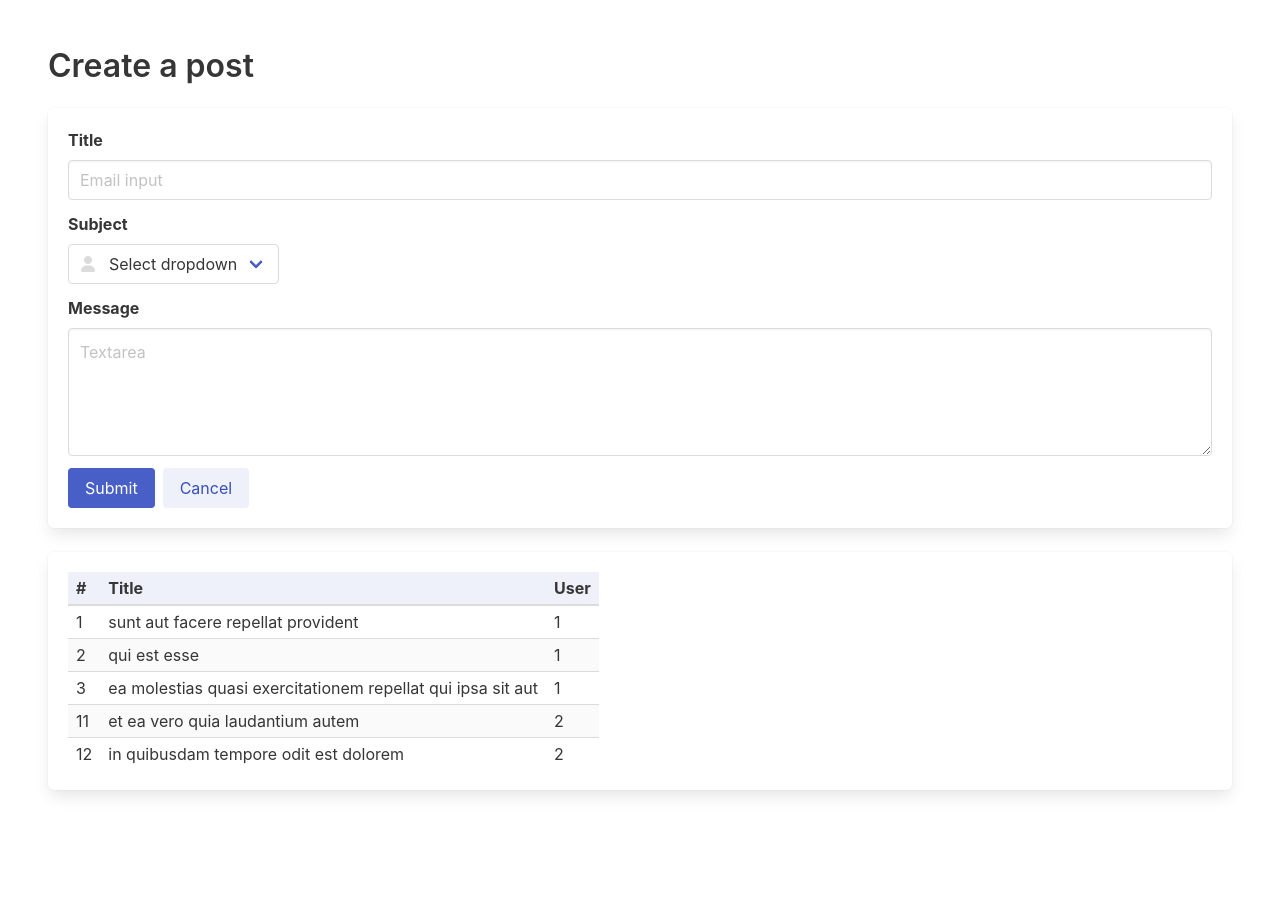
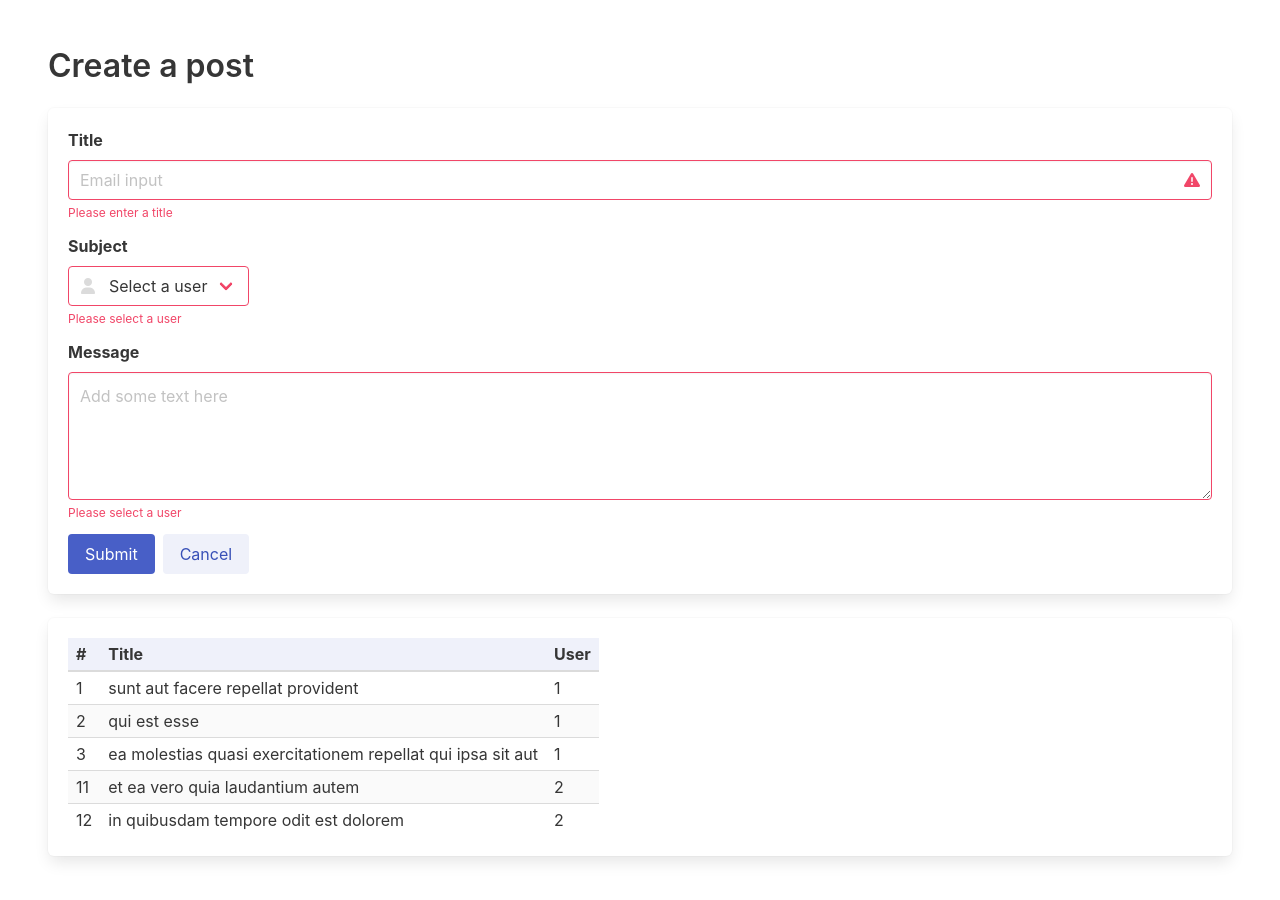
Before and after one commit to yurii-shkrobut-m/react-recording_typescript, a React (Create React App) app: page / in a window 1280 px wide. Shown: the top 900 px of the page. Before the commit the page ends 838 px from the top, so only its background shows below. Built offline with nearby package versions, Linux system fonts and the light colour scheme.

Commit message:
before Create a Post

```diff
--- a/src/PostForm.tsx
+++ b/src/PostForm.tsx
@@ -3,15 +3,28 @@ import React, { useState } from 'react';
 
 export const PostForm: React.FC = () => {
   const [title, setTitle] = useState('');
-  const [hasTitleError, setHasTitleError] = useState(false);
+  const [hasTitleError, setHasTitleError] = useState(true);
 
   const [userId, setUserId] = useState(0);
+  const [hasUserIdError, setHasUserIdError] = useState(true);
+
   const [body, setBody] = useState('');
+  const [hasBodyError, setHasBodyError] = useState(true);
 
   const handleTitleChange = (event: React.ChangeEvent<HTMLInputElement>) => {
     setTitle(event.target.value);
     setHasTitleError(false);
-  }
+  };
+
+  const handleUserIdChange = (event: React.ChangeEvent<HTMLSelectElement>) => {
+    setTitle(event.target.value);
+    setHasTitleError(false);
+  };
+
+  const handleBodyChange = (event: React.ChangeEvent<HTMLTextAreaElement>) => {
+    setTitle(event.target.value);
+    setHasTitleError(false);
+  };
 
   const handleSubmit = (event: React.FormEvent) => {
     event.preventDefault();
@@ -30,7 +43,9 @@ export const PostForm: React.FC = () => {
       onSubmit={handleSubmit}
     >
       <div className="field">
-        <label className="label" htmlFor="post-title">Title</label>
+        <label className="label" htmlFor="post-title">
+          Title
+        </label>
 
         <div className={classNames('control', {
           'has-icons-right': hasTitleError,
@@ -54,30 +69,57 @@ export const PostForm: React.FC = () => {
         </div>
 
         {hasTitleError && (
-          <p className="help is-danger">Title is required</p>
+          <p className="help is-danger">Please enter a title</p>
         )}
       </div>
 
       <div className="field">
-        <label className="label">Subject</label>
+        <label className="label" htmlFor="post-user-id">
+          Subject
+        </label>
+
         <div className="control has-icons-left">
-          <div className="select">
-            <select>
-              <option>Select dropdown</option>
-              <option>With options</option>
+          <div className={classNames('select', {
+            'is-danger': hasUserIdError,
+          })}>
+            <select
+              id="post-user-id"
+              value={userId}
+              onChange={handleUserIdChange}
+            >
+              <option value="0" disabled>Select a user</option>
             </select>
           </div>
+
           <span className="icon is-small is-left">
             <i className="fas fa-user"></i>
           </span>
         </div>
+
+        {hasUserIdError && (
+          <p className="help is-danger">Please select a user</p>
+        )}
       </div>
 
       <div className="field">
-        <label className="label">Message</label>
+        <label className="label">
+          Message
+        </label>
+
         <div className="control">
-          <textarea className="textarea" placeholder="Textarea"></textarea>
+          <textarea
+            className={classNames('textarea', {
+              'is-danger': hasBodyError,
+            })}
+            placeholder="Add some text here"
+            value={body}
+            onChange={handleBodyChange}
+          ></textarea>
         </div>
+
+        {hasBodyError && (
+          <p className="help is-danger">Please select a user</p>
+        )}
       </div>
 
       <div className="buttons">
```
